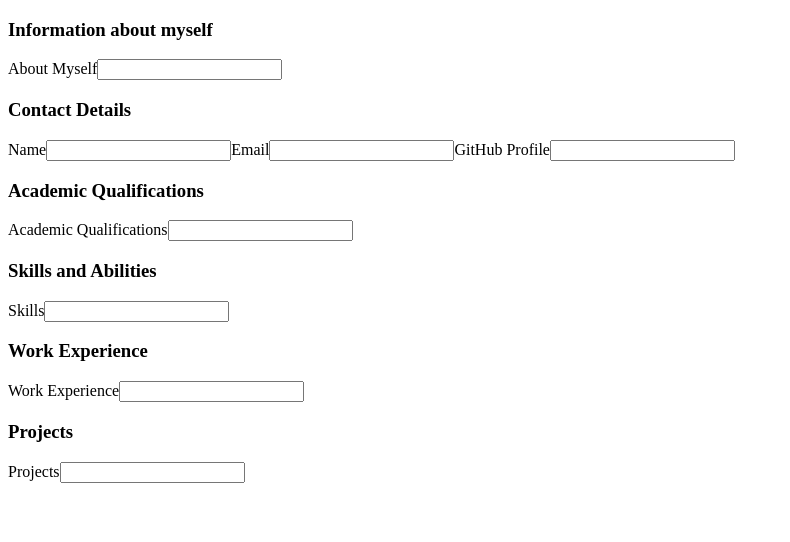
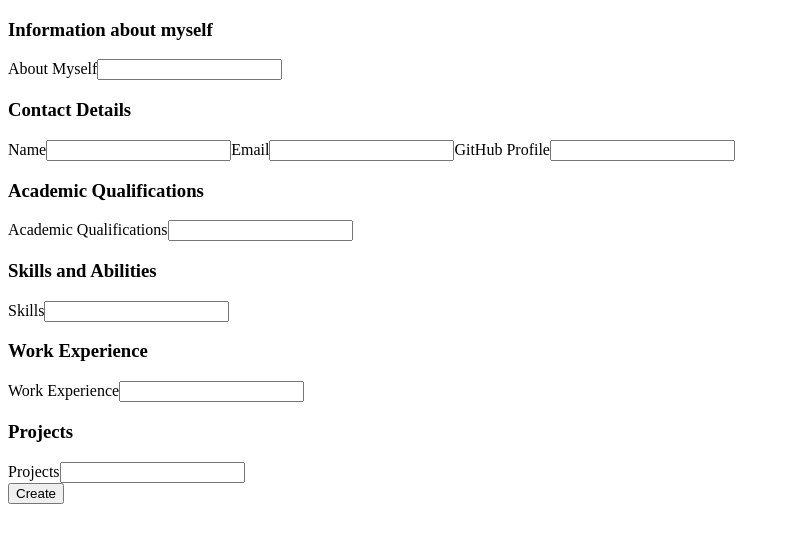
Before and after one commit to evansochieng/Resume-Builder, a React (Create React App) app in the folder resume-builder/: page / in a window 1280 px wide. Shown: the top 542 px of the page, without its empty margins (0-790 px from the left). Built offline with nearby package versions, Linux system fonts and the light colour scheme.

Commit message:
Added create button for compiling resume

```diff
--- a/resume-builder/src/components/CreateResume.js
+++ b/resume-builder/src/components/CreateResume.js
@@ -49,6 +49,9 @@ function CreateResume(){
                     <label htmlFor="projects">Projects</label>
                     <input type="text" name="projects" id="projects"/>
                 </div>
+
+                {/* Submit button */}
+                <button>Create</button>
             </form>
         </div>
     )
--- a/resume-builder/src/components/SignIn.js
+++ b/resume-builder/src/components/SignIn.js
@@ -10,7 +10,7 @@ function SignIn(){
                 <label htmlFor="password">Password: </label>
                 <input type="password" name="password" id="password" />
 
-                <button>SignIn</button>
+                <button>Sign In</button>
             </form>
         </div>
     )
```
